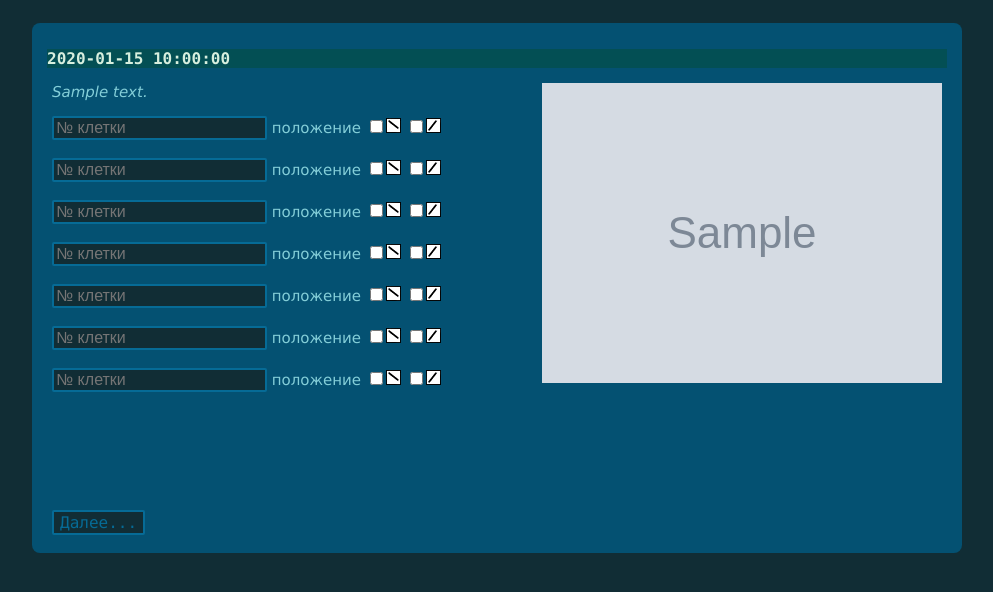
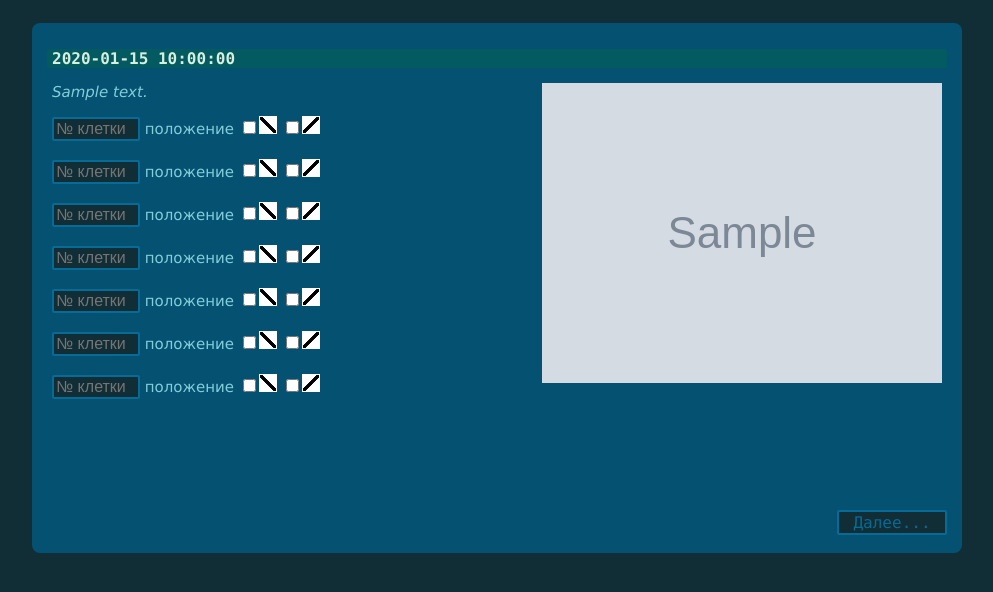
Before and after one commit to L-yCoyote/web-quest, a Flask app: template site/app/templates/temp_final.html in a window 1280 px wide. Shown: the top 592 px of the page, without its empty margins (143-1136 px from the left). Run offline with Flask 2, Linux system fonts and the light colour scheme; the template is opened without the code that fills it: most values are stand-ins (such as "Sample title", 1, 10 or a date in 2020); grey boxes marked "Sample" are stand-in pictures.

Commit message:
Finish css, edit views.py and some templates, add and edit images.

```diff
--- a/site/app/static/css/style.css
+++ b/site/app/static/css/style.css
@@ -16,7 +16,9 @@ main {
 h1 {
 	font-size: 16px;
 	font-family: Monaco;
-	background-color: #034F54;
+	background-color: #035A60;
+	border-radius: 2px;
+	padding-left: 5px;
 	color: #D7EFDE;
 }
 section{
@@ -35,10 +37,19 @@ input {
 .input_btn{
 	font-family: Monaco;
 	position: absolute;
+	width: 110px;
+	margin-left: 785px;
 	top: 510px;
+	float: right;
+}
+.input_final{
+	width: 80px;
 }
 .main_img {
 	float: right;
+}
+.no_main_img{
+	padding: 15px 0px;
 }
 /*.msg {
 	color: #27AA59;
@@ -50,7 +61,7 @@ input {
 
 /*typing text animation*/
 div{
-	margin-top: 5px;
+	margin: 15px 0px;
 }
 .msg{
 	color: #27AA59;
@@ -69,13 +80,13 @@ animation: type 4s steps(60, end);
 animation: type 6s steps(60, end);
 }
 .msg:nth-child(4){
-animation: type 8s steps(60, end);
+animation: type 7s steps(60, end);
 }
 .msg:nth-child(5){
 animation: type 8s steps(60, end);
 }
 .msg:nth-child(6){
-animation: type 12s steps(60, end);
+animation: type 18s steps(60, end);
 }
 @keyframes type{
 	from { width: 0; }
--- a/site/app/templates/temp_final.html
+++ b/site/app/templates/temp_final.html
@@ -5,25 +5,25 @@
 		<img class="main_img" src={{img_link}}>
 		<p>{{text}}</p>
 		<form action={{next_page}} method="post">
-			<input type="text" name="numbers" placeholder="№ клетки"> положение
+			<input class="input_final" type="text" name="numbers" placeholder="№ клетки"> положение
 				<input type="checkbox" name="right_left" value="0"><img src="static/pic1.png">
 				<input type="checkbox" name="right_left" value="1"><img src="static/pic2.png"><br><br>
-			<input type="text" name="numbers" placeholder="№ клетки"> положение
+			<input class="input_final" type="text" name="numbers" placeholder="№ клетки"> положение
 				<input type="checkbox" name="right_left" value="0"><img src="static/pic1.png">
 				<input type="checkbox" name="right_left" value="1"><img src="static/pic2.png"><br><br>
-			<input type="text" name="numbers" placeholder="№ клетки"> положение
+			<input class="input_final" type="text" name="numbers" placeholder="№ клетки"> положение
 				<input type="checkbox" name="right_left" value="0"><img src="static/pic1.png">
 				<input type="checkbox" name="right_left" value="1"><img src="static/pic2.png"><br><br>
-			<input type="text" name="numbers" placeholder="№ клетки"> положение
+			<input class="input_final" type="text" name="numbers" placeholder="№ клетки"> положение
 				<input type="checkbox" name="right_left" value="0"><img src="static/pic1.png">
 				<input type="checkbox" name="right_left" value="1"><img src="static/pic2.png"><br><br>
-			<input type="text" name="numbers" placeholder="№ клетки"> положение
+			<input class="input_final" type="text" name="numbers" placeholder="№ клетки"> положение
 				<input type="checkbox" name="right_left" value="0"><img src="static/pic1.png">
 				<input type="checkbox" name="right_left" value="1"><img src="static/pic2.png"><br><br>
-			<input type="text" name="numbers" placeholder="№ клетки"> положение
+			<input class="input_final" type="text" name="numbers" placeholder="№ клетки"> положение
 				<input type="checkbox" name="right_left" value="0"><img src="static/pic1.png">
 				<input type="checkbox" name="right_left" value="1"><img src="static/pic2.png"><br><br>
-			<input type="text" name="numbers" placeholder="№ клетки"> положение
+			<input class="input_final" type="text" name="numbers" placeholder="№ клетки"> положение
 				<input type="checkbox" name="right_left" value="0"><img src="static/pic1.png">
 				<input type="checkbox" name="right_left" value="1"><img src="static/pic2.png"><br><br>
 			<p class="err">{{err_msg}}</p>
--- a/site/app/templates/temp_form.html
+++ b/site/app/templates/temp_form.html
@@ -2,8 +2,13 @@
 {% block content %}
 <section>
 	<article>
+		{% if img_class %}
+		<p>{{text}}</p>
+		<img class={{img_class}} src={{img_link}}>
+		{% else %}
 		<img class="main_img" src={{img_link}}>
 		<p>{{text}}</p>
+		{% endif %}
 		<form action={{next_page}} method="post">
 			{% for data in form_data %}
 			<input type={{input_type}} name={{input_name}} placeholder={{input_placeholder}} value={{data.value}}>{{data.text}}<br>
--- a/site/app/templates/temp_info.html
+++ b/site/app/templates/temp_info.html
@@ -2,6 +2,7 @@
 {% block content %}
 <section>
 	<article>
+		<img class="main_img" src="static\seamrog.png">
 		<p>{{text}}</p>
 	</article>
 </section>
--- a/site/app/views.py
+++ b/site/app/views.py
@@ -53,6 +53,7 @@ def page3():
 		input_name = "answer",
 		input_placeholder = "Расшифровка",
 		form_data = [{}],
+		img_class = "no_main_img",
 		err_msg = msg,
 		next_page = next_page)
 
```
Also changed, not shown: site/app/static/case.png, site/app/static/pic1.png, site/app/static/pic2.png.
